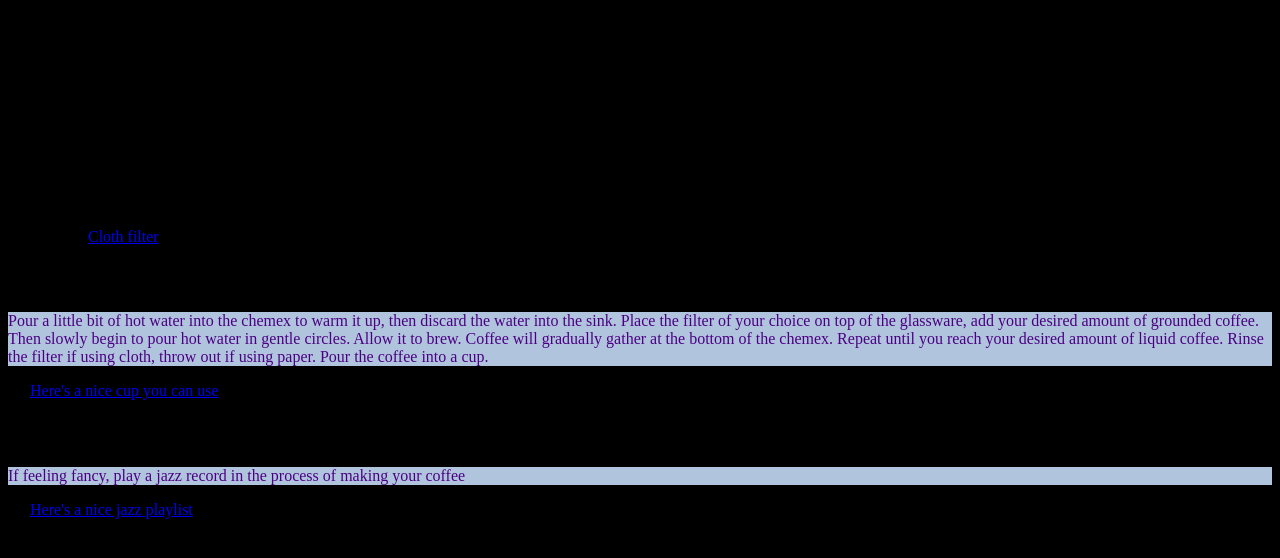
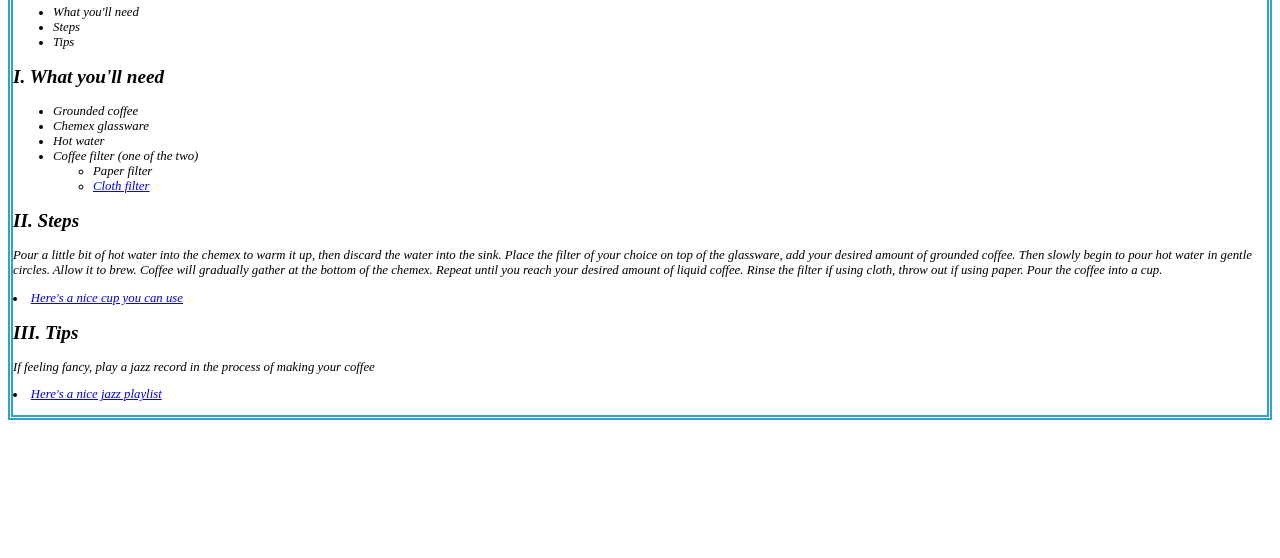
Before and after one commit to nikatitov/redesigned-invention, a plain HTML site: page subject.html in a window 1280 px wide. Shown: the part 110-668 px from the top of the page. Drawn offline with Linux system fonts and the light colour scheme.

Commit message:
Update mystyle.css

```diff
--- a/mystyle.css
+++ b/mystyle.css
@@ -1,8 +1,8 @@
 body {
-	background-color: black;
+	background-color: peach;
+
+
+font-style: italic;
+border: thick double #32a1ce;
+font-size: 80%;
 }
-
-p {
-	background-color: lightsteelblue;
-	color: indigo;
-}
```
